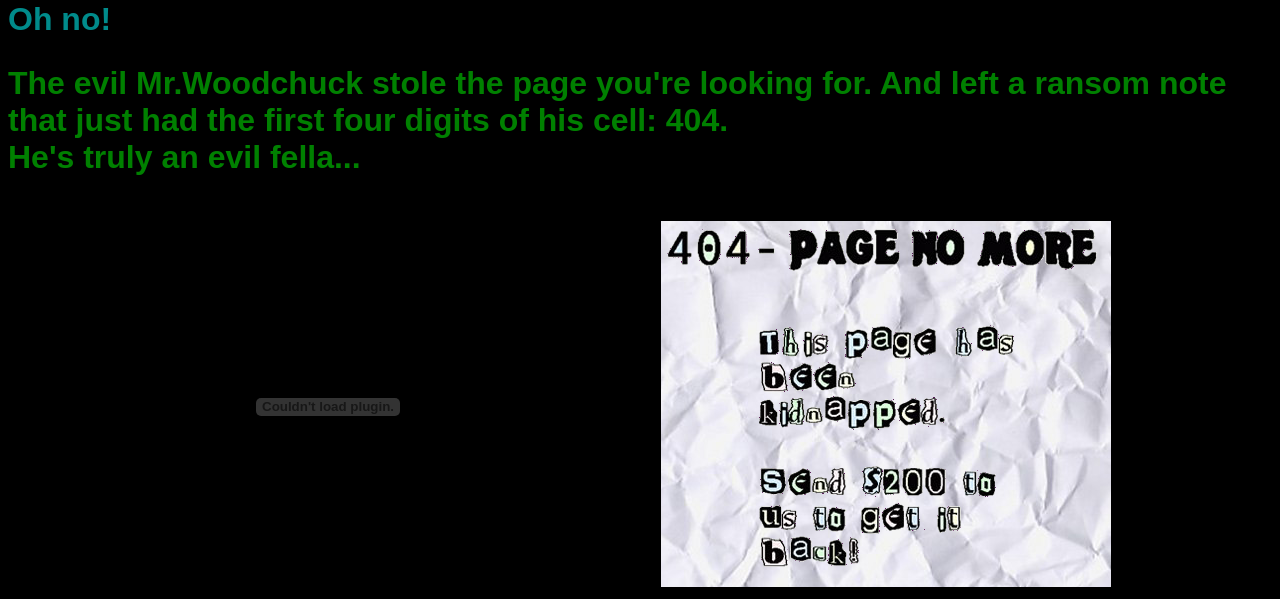
After one commit to cesardv/wolfpackHCI, a PHP site: page /404.html in a window 1280 px wide. The commit adds this page. Shown: the part 332-931 px from the top of the page. Run offline with PHP 8.4, Linux system fonts and the light colour scheme.

Commit message:
updated eric branch and added a few things to get us started with the main page. Like a global.css for our styles, fonts, colors etc

```diff
--- /dev/null
+++ b/404.html
@@ -0,0 +1,39 @@
+<!DOCTYPE html PUBLIC "-//W3C//DTD HTML 1.1 Transitional//EN" "http://www.w3.org/TR/xhtml/DTD/xhtml1-transitional.dtd">
+<html xmlns="http://www.w3.org/1999/xhtml">
+	<head>
+		<title>VRSoftech | Page Not Found</title>
+		<!-- MetaData about data... -->
+		<meta http-equiv="Content-Type" content="text/html; charset=UTF-8" />
+		<meta http-equiv="imagetoolbar" content="no" />
+        <meta name="author" content="Cesar Velez" />
+        <meta name="copyright" content="Cesar Velez" />
+        <meta name="company" content="VRSoftech, LLC" />
+        <meta name="revisit-after" content="3 days" />
+		<!-- No more meta please -->
+
+			<!-- CSS global -->
+			<style type="text/css">
+				@import url(./css/global.css);
+				body
+				{
+				background-color: black;
+				}
+			</style>
+
+			<!-- Favicon is nice-->
+			<link rel="shortcut icon" href="./favicon.ico" type="image/x-icon" />
+
+	</head>
+<body>
+<div class="logo"><a href="./index.html"><img src="./images/logo2.png" /></a></div>
+	<div class="main">
+	<h1>Oh no!</h1>
+	</div>
+	<h2>The evil Mr.Woodchuck stole the page you're looking for. And left a ransom note that just had the first four digits of his cell: 404.<br />He's truly an evil fella...</h2>
+	<br />
+<object width="640" height="360"><param name="movie" value="http://www.youtube.com/v/y8Kyi0WNg40&rel=0&hl=en_US&feature=player_embedded&version=3"></param><param name="allowFullScreen" value="true"></param><param name="allowScriptAccess" value="always"></param><embed src="http://www.youtube.com/v/y8Kyi0WNg40&rel=0&hl=en_US&feature=player_embedded&version=3" type="application/x-shockwave-flash" allowfullscreen="true" allowScriptAccess="always" width="640" height="360"></embed></object>
+&nbsp;
+<img src="./pics/404note.png" />
+
+</body>
+</html>
--- /dev/null
+++ b/css/global.css
@@ -0,0 +1,50 @@
+/**global CSS for website */
+
+body
+ {
+	background-image: "./pics/spots.png";
+	background-repeat: repeat;
+	font-family: sans-serif, arial, helvetica;
+
+}
+
+h1
+ {
+ 	color: darkcyan;
+ 	font-style: 3em;
+
+}
+
+h2
+{
+font-size: 2em;
+color: green;
+
+	}
+
+	ul.navbar {
+					list-style-type: none;
+					padding: 0;
+					margin: 0;
+					margin-top: 6em;
+					position: absolute;
+					top: 2em;
+					left: 1em;
+					width: 9em
+			}
+
+ul.navbar li {
+						background: silver;
+						margin: 0.5em 0;
+						padding: 0.3em;
+						border-right: 1em solid black;
+		}
+ul.navbar a {
+						font-size: 1.5em;
+						text-decoration: none
+		}
+
+ol.sublink a {
+						font-size: 1em;
+						text-decoration: none
+		}
```
Also changed, not shown: index.php (+31 -1 lines), pics/404note.png (added), pics/favicon.ico (added), pics/spots.png (added).
